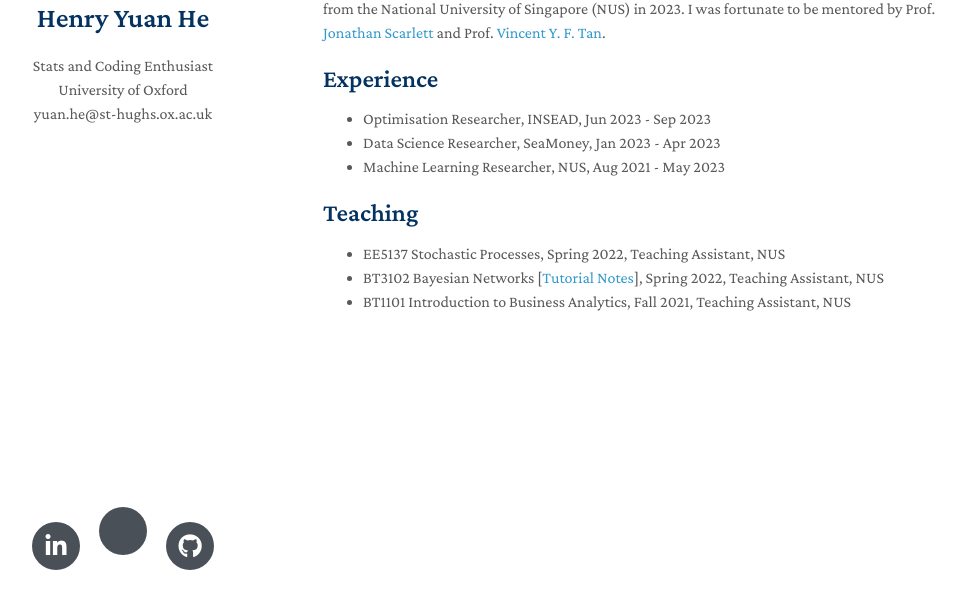
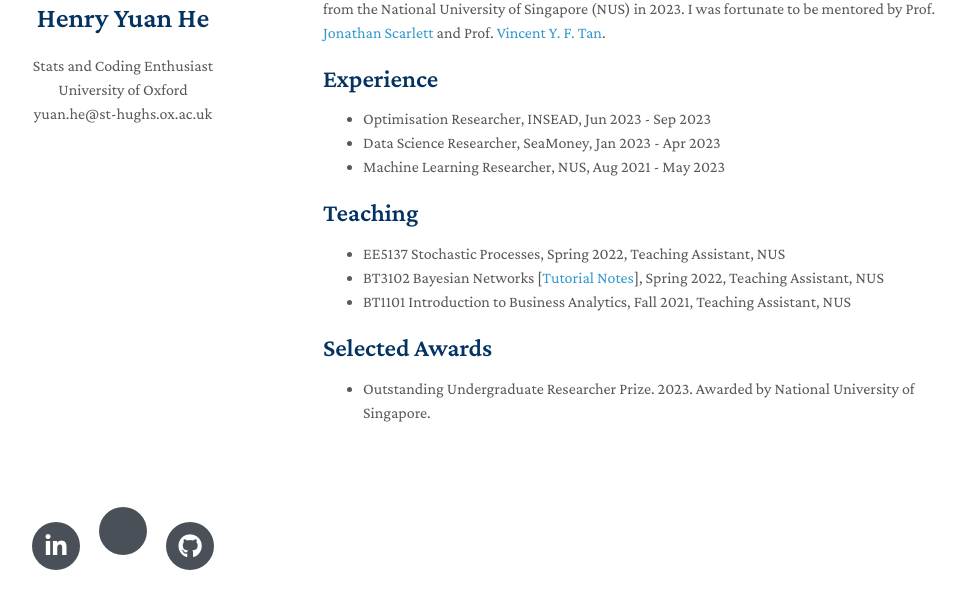
Before and after one commit to Henry-Yuan-He/Henry-Yuan-He.github.io, a Jekyll site: the page built from index.md, in a window 1280 px wide, cut to the strip 228-837 px from the top of the page. Shown: the whole strip, without its empty margins (147-1113 px from the left). Built offline with Jekyll 4.4.1, drawn with Linux system fonts in a browser that asks for light colours; nearby versions of some CDN libraries; a style sheet for code colours, icons or effects is not loaded; our own code applies the rules of GitHub Pages for plain Markdown files.

Commit message:
Update index.md

```diff
--- a/index.md
+++ b/index.md
@@ -16,3 +16,6 @@ Previously, I completed a Double Degree Programme in Business Analytics and Appl
 - EE5137 Stochastic Processes, Spring 2022, Teaching Assistant, NUS
 - BT3102 Bayesian Networks [[Tutorial Notes](https://drive.google.com/file/d/14HlVE_Dj5k5b2AZfcius6i2_K778Ztt8/view?usp=sharing)], Spring 2022, Teaching Assistant, NUS
 - BT1101 Introduction to Business Analytics, Fall 2021, Teaching Assistant, NUS
+
+## Selected Awards
+- Outstanding Undergraduate Researcher Prize. 2023. Awarded by National University of Singapore.
```
